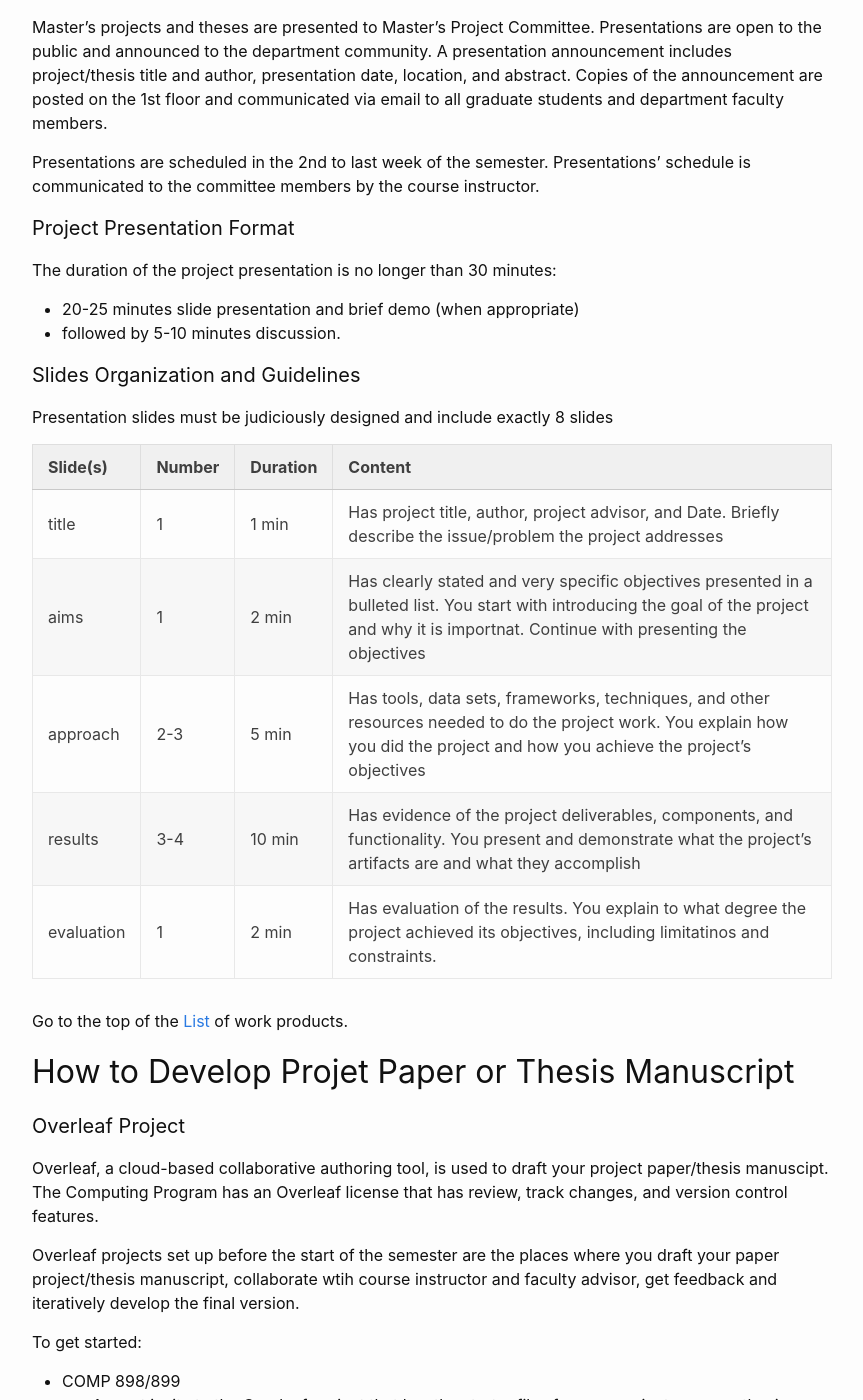
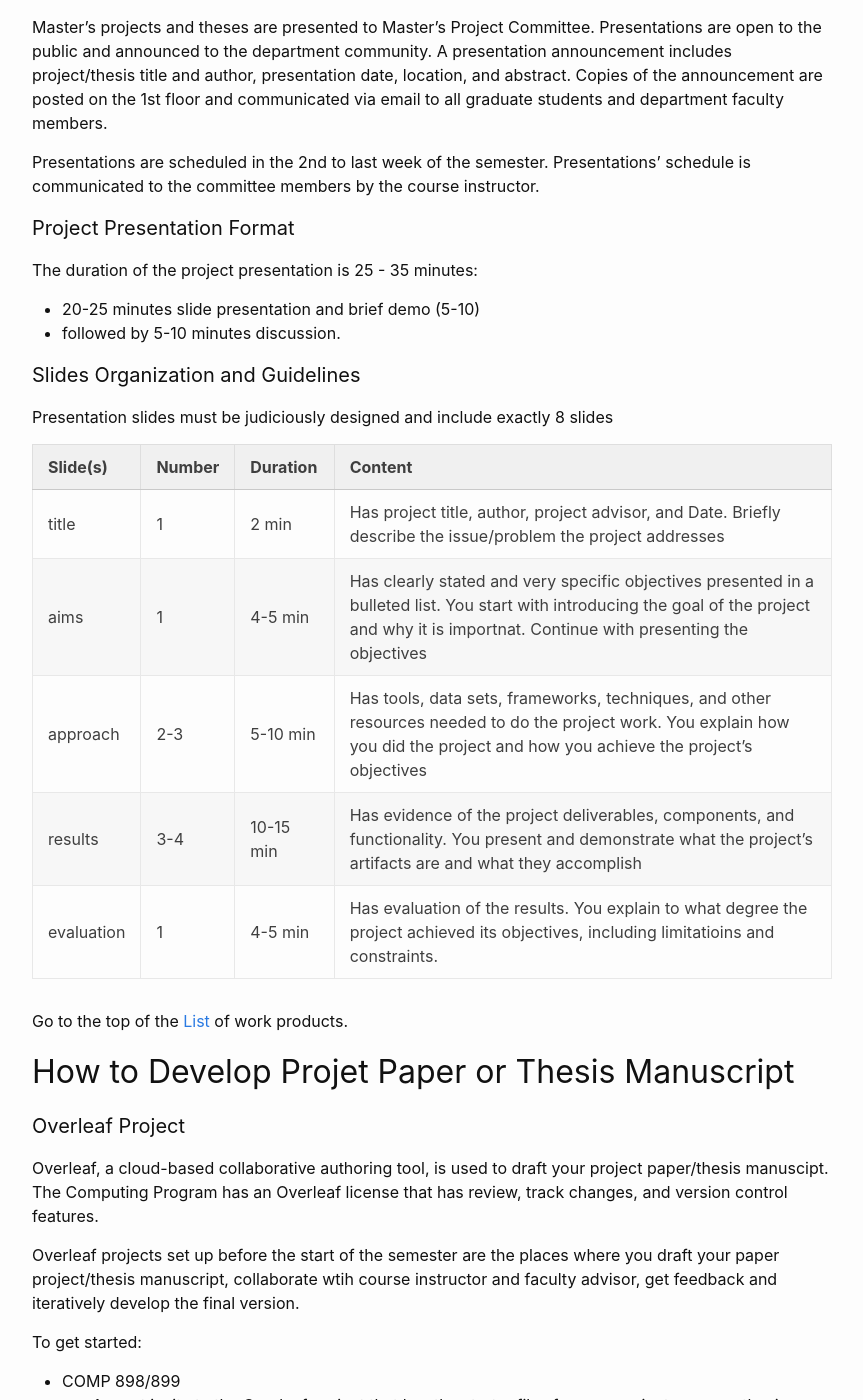
Before and after one commit to unh-comp-master-project/unh-comp-master-project.github.io, a Jekyll site: the page built from work-products.md, in a window 1280 px wide and 1400 px high, scrolled down 3756 px. Shown: the whole window, without its empty margins (208-1071 px from the left). Built offline with Jekyll 4.4.1, drawn with Linux system fonts in a browser that asks for light colours.

Commit message:
updated presentation expectations work-products.md

```diff
--- a/work-products.md
+++ b/work-products.md
@@ -168,8 +168,8 @@ Presentations' schedule is communicated to the committee
 members by the course instructor.
 
 #### Project Presentation Format
-The duration of the project presentation is no longer than 30 minutes:
-* 20-25 minutes slide presentation and brief demo (when appropriate)
+The duration of the project presentation is 25 - 35 minutes:
+* 20-25 minutes slide presentation and brief demo (5-10)
 * followed by 5-10 minutes discussion.
 
 #### Slides Organization and Guidelines
@@ -177,11 +177,11 @@ Presentation slides must be judiciously designed and include exactly 8 slides
 
 | Slide(s) | Number | Duration | Content |
 |---|---|---|---|
-| title | 1 | 1 min | Has project title, author, project advisor, and Date. Briefly describe the issue/problem the project addresses |
-| aims | 1 | 2 min | Has clearly stated and very specific objectives presented in a bulleted list. You start with introducing  the goal of the project and why it is importnat. Continue with presenting the objectives |
-| approach | 2-3  | 5 min |  Has tools, data sets, frameworks, techniques, and other resources needed to do the project work. You explain how you did the project and how you achieve the project's objectives |
-| results | 3-4 | 10 min | Has evidence of the project deliverables, components, and functionality. You present and demonstrate what the project's artifacts are and what they accomplish |
-| evaluation | 1 | 2 min | Has evaluation of the results. You explain to what degree the project achieved its objectives, including limitatinos and constraints. |
+| title | 1 | 2 min | Has project title, author, project advisor, and Date. Briefly describe the issue/problem the project addresses |
+| aims | 1 | 4-5 min | Has clearly stated and very specific objectives presented in a bulleted list. You start with introducing  the goal of the project and why it is importnat. Continue with presenting the objectives |
+| approach | 2-3  | 5-10 min |  Has tools, data sets, frameworks, techniques, and other resources needed to do the project work. You explain how you did the project and how you achieve the project's objectives |
+| results | 3-4 | 10-15 min | Has evidence of the project deliverables, components, and functionality. You present and demonstrate what the project's artifacts are and what they accomplish |
+| evaluation | 1 | 4-5 min | Has evaluation of the results. You explain to what degree the project achieved its objectives, including limitatioins and constraints. |
 
 Go to the top of the [List](#list) of work products.
 
```
